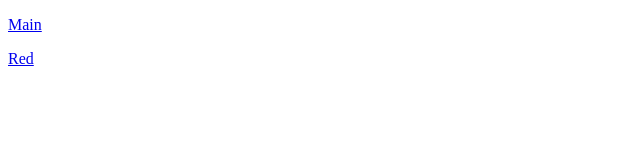
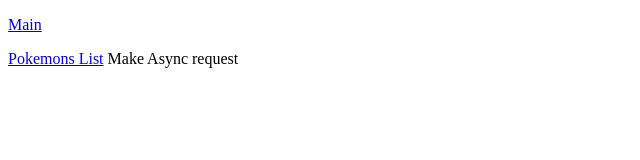
Before and after one commit to AndrianMotelica/ng1es6, a website built with webpack: page application/public/index.html in a window 1280 px wide. Shown: the whole page, without its empty margins (0-640 px from the left). Built offline with nearby package versions, Linux system fonts and the light colour scheme; some packages are replaced by stand-ins of ours.

Commit message:
modify link edsciption for poke list in index.html

```diff
--- a/application/public/index.html
+++ b/application/public/index.html
@@ -9,7 +9,8 @@
   <div class="container">
     <p><a href="#!/">Main</a></p>
     <p>
-      <a href="#!/pokemons">Red</a>
+      <a href="#!/pokemons">Pokemons List</a>
+      <span>Make Async request</span>
     </p>
 
     <ui-view></ui-view>
```
